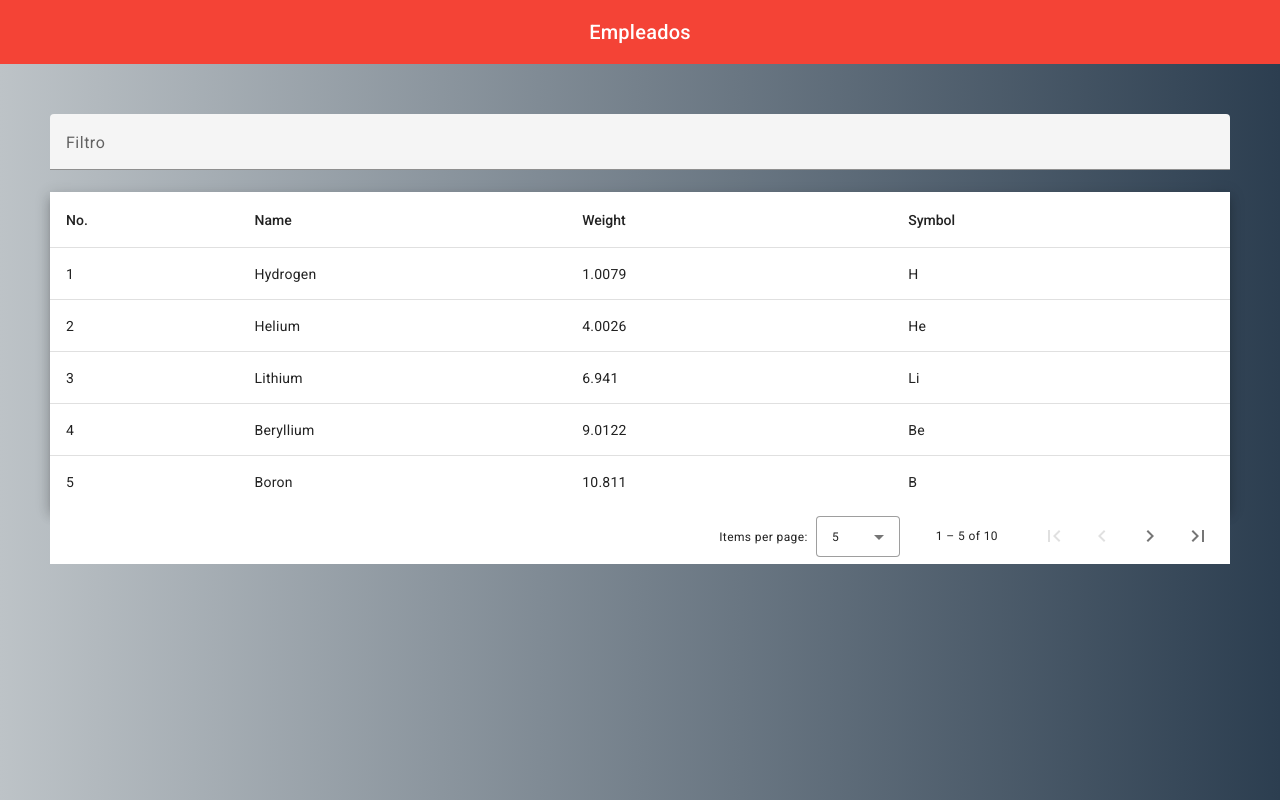
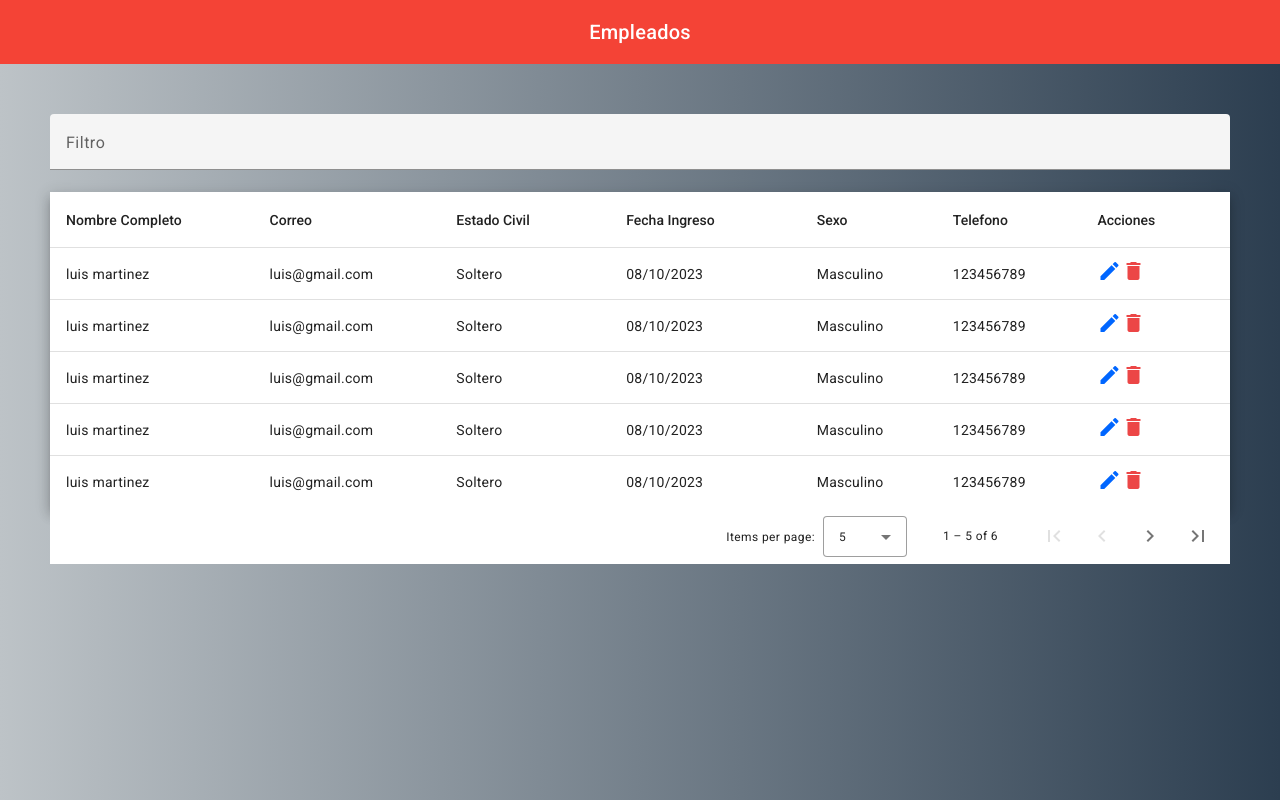
Before and after one commit to MiguelPasaje/Empleado-Angular-Material, an Angular app: page / in a window 1280 px wide. Built offline with nearby package versions, Linux system fonts and the light colour scheme.

Commit message:
tabla empleado con servicio empleado estatico

```diff
--- a/src/app/components/list-empleado/list-empleado.component.css
+++ b/src/app/components/list-empleado/list-empleado.component.css
@@ -5,3 +5,7 @@ table {
   font-size: 14px;
   width: 100%;
 }
+
+.pointer{
+  cursor: pointer;
+}
--- a/src/app/components/list-empleado/list-empleado.component.html
+++ b/src/app/components/list-empleado/list-empleado.component.html
@@ -1,6 +1,6 @@
 <mat-form-field>
   <mat-label>Filtro</mat-label>
-  <input matInput (keyup)="applyFilter($event)" placeholder="Filtro" #input>
+  <input matInput (keyup)="applyFilter($event)" placeholder="Filtro" #input autocomplete="off">
 </mat-form-field>
 
 <table mat-table [dataSource]="dataSource" matSort class="mat-elevation-z8">
@@ -9,27 +9,53 @@
         The actual rendered columns are set as a property on the row definition" -->
 
   <!-- Position Column -->
-  <ng-container matColumnDef="position">
-    <th mat-header-cell *matHeaderCellDef > No. </th>
-    <td mat-cell *matCellDef="let element"> {{element.position}} </td>
+  <ng-container matColumnDef="nombreCompleto">
+    <th mat-header-cell *matHeaderCellDef > Nombre Completo </th>
+    <td mat-cell *matCellDef="let element"> {{element.nombreCompleto}} </td>
   </ng-container>
 
   <!-- Name Column -->
-  <ng-container matColumnDef="name">
-    <th mat-header-cell *matHeaderCellDef mat-sort-header> Name </th>
-    <td mat-cell *matCellDef="let element"> {{element.name}} </td>
+  <ng-container matColumnDef="correo">
+    <th mat-header-cell *matHeaderCellDef mat-sort-header> Correo </th>
+    <td mat-cell *matCellDef="let element"> {{element.correo}} </td>
   </ng-container>
 
   <!-- Weight Column -->
-  <ng-container matColumnDef="weight">
-    <th mat-header-cell *matHeaderCellDef mat-sort-header> Weight </th>
-    <td mat-cell *matCellDef="let element"> {{element.weight}} </td>
+  <ng-container matColumnDef="estadoCivil">
+    <th mat-header-cell *matHeaderCellDef mat-sort-header> Estado Civil </th>
+    <td mat-cell *matCellDef="let element"> {{element.estadoCivil}} </td>
   </ng-container>
 
   <!-- Symbol Column -->
-  <ng-container matColumnDef="symbol">
-    <th mat-header-cell *matHeaderCellDef mat-sort-header> Symbol </th>
-    <td mat-cell *matCellDef="let element"> {{element.symbol}} </td>
+  <ng-container matColumnDef="fechaIngreso">
+    <th mat-header-cell *matHeaderCellDef mat-sort-header> Fecha Ingreso </th>
+    <td mat-cell *matCellDef="let element"> {{element.fechaIngreso | date:'dd/MM/yyyy'}} </td>
+  </ng-container>
+
+
+  <!-- Symbol Column -->
+  <ng-container matColumnDef="sexo">
+    <th mat-header-cell *matHeaderCellDef mat-sort-header> Sexo </th>
+    <td mat-cell *matCellDef="let element"> {{element.sexo}} </td>
+  </ng-container>
+
+  <!-- Symbol Column -->
+  <ng-container matColumnDef="telefono">
+    <th mat-header-cell *matHeaderCellDef mat-sort-header> Telefono </th>
+    <td mat-cell *matCellDef="let element"> {{element.telefono}} </td>
+  </ng-container>
+
+  <!-- Symbol Column -->
+  <ng-container matColumnDef="acciones">
+    <th mat-header-cell *matHeaderCellDef mat-sort-header> Acciones </th>
+    <td mat-cell *matCellDef="let element">
+      <a class="pointer" style="color: rgb(0, 102, 255);">
+        <mat-icon>edit</mat-icon>
+      </a>
+      <a class="pointer" style="color: rgb(236, 70, 70);">
+        <mat-icon>delete</mat-icon>
+      </a>
+    </td>
   </ng-container>
 
   <tr mat-header-row *matHeaderRowDef="displayedColumns"></tr>
--- a/src/app/components/list-empleado/list-empleado.component.ts
+++ b/src/app/components/list-empleado/list-empleado.component.ts
@@ -1,41 +1,52 @@
-import { Component,AfterViewInit,ViewChild } from '@angular/core';
+import { Component, AfterViewInit, ViewChild } from '@angular/core';
 import { MatTableDataSource, MatTableModule } from '@angular/material/table';
-import {MatPaginator, MatPaginatorModule} from '@angular/material/paginator';
-import {MatSort, Sort, MatSortModule} from '@angular/material/sort';
+import { MatPaginator, MatPaginatorModule } from '@angular/material/paginator';
+import { MatSort, Sort, MatSortModule } from '@angular/material/sort';
+import { EmpleadoService } from 'src/app/services/empleado.service';
+import { Empleado } from 'src/app/models/empleado';
 
-export interface PeriodicElement {
-  name: string;
-  position: number;
-  weight: number;
-  symbol: string;
-}
-const ELEMENT_DATA: PeriodicElement[] = [
-  {position: 1, name: 'Hydrogen', weight: 1.0079, symbol: 'H'},
-  {position: 2, name: 'Helium', weight: 4.0026, symbol: 'He'},
-  {position: 3, name: 'Lithium', weight: 6.941, symbol: 'Li'},
-  {position: 4, name: 'Beryllium', weight: 9.0122, symbol: 'Be'},
-  {position: 5, name: 'Boron', weight: 10.811, symbol: 'B'},
-  {position: 6, name: 'Carbon', weight: 12.0107, symbol: 'C'},
-  {position: 7, name: 'Nitrogen', weight: 14.0067, symbol: 'N'},
-  {position: 8, name: 'Oxygen', weight: 15.9994, symbol: 'O'},
-  {position: 9, name: 'Fluorine', weight: 18.9984, symbol: 'F'},
-  {position: 10, name: 'Neon', weight: 20.1797, symbol: 'Ne'},
-];
+// export interface PeriodicElement {
+//   name: string;
+//   position: number;
+//   weight: number;
+//   symbol: string;
+// }
+// const ELEMENT_DATA: PeriodicElement[] = [
+//   { position: 1, name: 'Hydrogen', weight: 1.0079, symbol: 'H' },
+//   { position: 2, name: 'Helium', weight: 4.0026, symbol: 'He' },
+//   { position: 3, name: 'Lithium', weight: 6.941, symbol: 'Li' },
+//   { position: 4, name: 'Beryllium', weight: 9.0122, symbol: 'Be' },
+//   { position: 5, name: 'Boron', weight: 10.811, symbol: 'B' },
+//   { position: 6, name: 'Carbon', weight: 12.0107, symbol: 'C' },
+//   { position: 7, name: 'Nitrogen', weight: 14.0067, symbol: 'N' },
+//   { position: 8, name: 'Oxygen', weight: 15.9994, symbol: 'O' },
+//   { position: 9, name: 'Fluorine', weight: 18.9984, symbol: 'F' },
+//   { position: 10, name: 'Neon', weight: 20.1797, symbol: 'Ne' },
+// ];
+
 
 @Component({
   selector: 'app-list-empleado',
   templateUrl: './list-empleado.component.html',
   styleUrls: ['./list-empleado.component.css'],
 })
-export class ListEmpleadoComponent implements AfterViewInit{
-  displayedColumns: string[] = ['position', 'name', 'weight', 'symbol'];
+
+export class ListEmpleadoComponent implements AfterViewInit {
+  listEmpleados: Empleado[];
+  displayedColumns: string[] = ['nombreCompleto', 'correo', 'estadoCivil','fechaIngreso', 'sexo','telefono','acciones'];
   // dataSource = ELEMENT_DATA;
-  dataSource = new MatTableDataSource(ELEMENT_DATA);
+  // dataSource = new MatTableDataSource(ELEMENT_DATA);
+  dataSource = new MatTableDataSource<Empleado>()
 
-  @ViewChild(MatPaginator)paginator?: MatPaginator;
+  @ViewChild(MatPaginator) paginator?: MatPaginator;
   @ViewChild(MatSort) sort?: MatSort;
 
+  constructor(private empleadoService: EmpleadoService) {
+    this.listEmpleados = []
+  }
+
   ngAfterViewInit(): void {
+    this.cargarEmpleados()
     if (this.paginator) {
       this.dataSource.paginator = this.paginator;
     }
@@ -44,11 +55,21 @@ export class ListEmpleadoComponent implements AfterViewInit{
     }
   }
 
-
-
-
   applyFilter(event: Event) {
     const filterValue = (event.target as HTMLInputElement).value;
     this.dataSource.filter = filterValue.trim().toLowerCase();
   }
+
+  cargarEmpleados() {
+    this.listEmpleados = this.empleadoService.getEmpleados();
+    this.dataSource = new MatTableDataSource<Empleado>(this.listEmpleados);
+    if (this.paginator) {
+      this.dataSource.paginator = this.paginator;
+    }
+    if (this.sort) {
+      this.dataSource.sort = this.sort;
+    }
+    console.log(this.dataSource);
+
+  }
 }
--- a/src/app/models/empleado.ts
+++ b/src/app/models/empleado.ts
@@ -2,7 +2,7 @@ export class Empleado {
   nombreCompleto: string;
   telefono: string;
   correo: string;
-  fechaIngreso: string;
+  fechaIngreso: Date;
   estadoCivil: string;
   sexo: string;
 
@@ -10,14 +10,14 @@ export class Empleado {
     nombreCompleto: string,
     telefono: string,
     correo: string,
-    fechaIngreso: string,
+    fechaIngreso: Date,
     estadoCivil: string,
     sexo: string
   ) {
     this.nombreCompleto = nombreCompleto;
     this.telefono = telefono;
     this.correo = correo;
-    this.fechaIngreso = fechaIngreso;
+    this.fechaIngreso = new Date();
     this.estadoCivil = estadoCivil;
     this.sexo = sexo;
   }
--- /dev/null
+++ b/src/app/services/empleado.service.ts
@@ -0,0 +1,60 @@
+import { Injectable } from '@angular/core';
+import { Empleado } from '../models/empleado';
+
+@Injectable({
+  providedIn: 'root',
+})
+export class EmpleadoService {
+  listEmpleados: Empleado[] = [
+    {
+      nombreCompleto: 'luis martinez',
+      telefono: '123456789',
+      correo: 'luis@gmail.com',
+      fechaIngreso: new Date(),
+      estadoCivil: 'Soltero',
+      sexo: 'Masculino',
+    },
+    {
+      nombreCompleto: 'luis martinez',
+      telefono: '123456789',
+      correo: 'luis@gmail.com',
+      fechaIngreso: new Date(),
+      estadoCivil: 'Soltero',
+      sexo: 'Masculino',
+    },{
+      nombreCompleto: 'luis martinez',
+      telefono: '123456789',
+      correo: 'luis@gmail.com',
+      fechaIngreso: new Date(),
+      estadoCivil: 'Soltero',
+      sexo: 'Masculino',
+    },{
+      nombreCompleto: 'luis martinez',
+      telefono: '123456789',
+      correo: 'luis@gmail.com',
+      fechaIngreso: new Date(),
+      estadoCivil: 'Soltero',
+      sexo: 'Masculino',
+    },{
+      nombreCompleto: 'luis martinez',
+      telefono: '123456789',
+      correo: 'luis@gmail.com',
+      fechaIngreso: new Date(),
+      estadoCivil: 'Soltero',
+      sexo: 'Masculino',
+    },{
+      nombreCompleto: 'luis martinez',
+      telefono: '123456789',
+      correo: 'luis@gmail.com',
+      fechaIngreso: new Date(),
+      estadoCivil: 'Soltero',
+      sexo: 'Masculino',
+    },
+  ];
+
+  constructor() {}
+
+  getEmpleados(){
+    return this.listEmpleados.slice()
+  }
+}
```
Also changed, not shown: src/app/components/shared/angular-material/angular-material.module.ts (+6 -2 lines), 1 other file (tests, documents, lock files or other folders).
